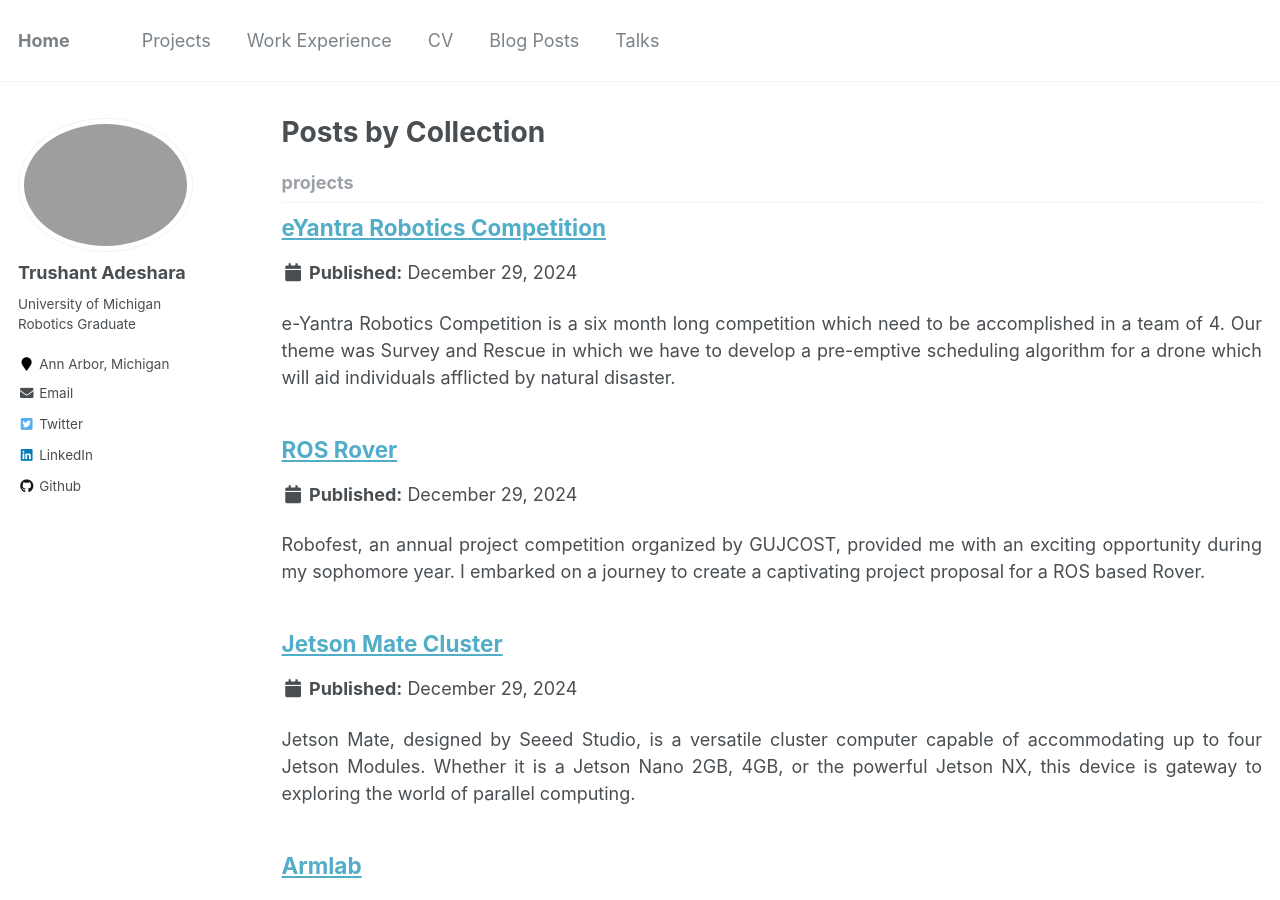
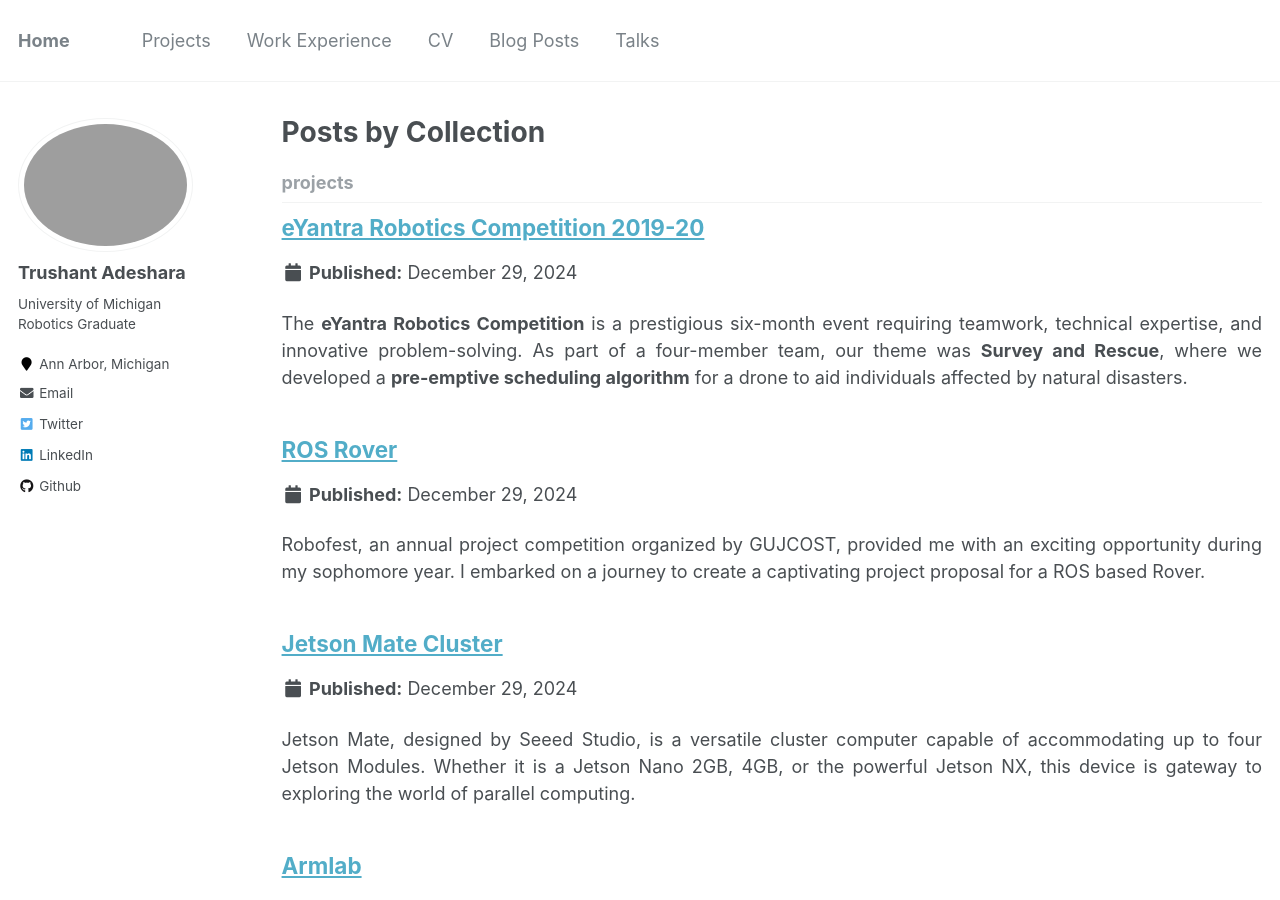
Before and after one commit to trushant05/trushant05.github.io, a Jekyll site: the page built from _pages/collection-archive.html, in a window 1280 px wide and 900 px high. Built offline with Jekyll 4.4.1, drawn with Linux system fonts in a browser that asks for light colours; part of the change alters nothing that is shown.

Commit message:
update eYantra Robotics Competition project section

```diff
--- a/_projects/project-1.md
+++ b/_projects/project-1.md
@@ -1,48 +1,43 @@
 ---
-title: "eYantra Robotics Competition"
+title: "eYantra Robotics Competition 2019-20"
 collection: projects
 ---
 
 <p style="text-align: justify">
-e-Yantra Robotics Competition is a six month long competition which need to be accomplished in a team of 4. Our theme was Survey and Rescue in which we have to develop a pre-emptive scheduling algorithm for a drone which will aid individuals afflicted by natural disaster.</p>
+The <b>eYantra Robotics Competition</b> is a prestigious six-month event requiring teamwork, technical expertise, and innovative problem-solving. As part of a four-member team, our theme was <b>Survey and Rescue</b>, where we developed a <b>pre-emptive scheduling algorithm</b> for a drone to aid individuals affected by natural disasters.</p>
 
 <p style="text-align: justify">
-<b>Task 0</b> was setting up the system with Gazebo simulator. Other software we used was ROS (Robot Operating System) Kinetic and underlying operating system was Ubuntu 16.04. Primary language of implementation was Python. After setup was done, we received Task 1 which was as follow:</p>
+Our journey began with <b>Task 0</b>, setting up a simulation environment using <b>Gazebo, ROS Kinetic,</b> and <b>Ubuntu 16.04</b>, with <b>Python</b> as the primary implementation language. Subsequent tasks included:</p>
 
 <p style="text-align: justify">
-<b>Task 1.1</b> - Position hold of the drone in a simulation
-	   The drone should hold its position in the given simulation scene at the given point [2, 2, 20] using the PID control algorithm.
+<b>Task 1.1</b> - Implementing <b>position hold</b> for the drone at a specific point [2, 2, 20] using a <b>PID control algorithm</b> in simulation.
 </p>
 
 <p style="text-align: justify">
 <iframe width="560" height="315" src="https://www.youtube.com/embed/xRDrj8BBL4Y?si=0mCUtrI0Pf1qUYVv" title="YouTube video player" frameborder="0" allow="accelerometer; autoplay; clipboard-write; encrypted-media; gyroscope; picture-in-picture; web-share" allowfullscreen></iframe></p>
 
 <p style="text-align: justify">
-<b>Task 1.2</b> - Waypoint navigation of the drone in a simulation
-	   The drone should visit the given waypoint coordinates in the simulation using the PID control algorithm. Waypoints are in the form (x, y, z).
-	   [(0.2, 0, 23), (3.5, -3.3, 23), (-4.4, -4.6, 20.7), (-6.0, 6.3, 18.3), (5.0, 5.3, 16.3)]
-</p>
+<b>Task 1.2</b> - Programming <b>waypoint navigation</b> for the drone to traverse a set of 3D coordinates using the PID controller. Waypoints are in the form (x, y, z).</p>
 
 <p style="text-align: justify">
 <iframe width="560" height="315" src="https://www.youtube.com/embed/p4Qnun8-WfE?si=4zsKicBg2dkS9Vfi" title="YouTube video player" frameborder="0" allow="accelerometer; autoplay; clipboard-write; encrypted-media; gyroscope; picture-in-picture; web-share" allowfullscreen></iframe></p>
 
 <p style="text-align: justify">
-Once the simluation was complete, we were given physical hardware to implement. Alongwith that we were provided with an overhead camera, RGB LED as beacon and we used WayCon Marker to locate drone through the camera after its calibration.</p>
+After completing simulations, we transitioned to physical hardware, where we integrated an overhead camera, an RGB LED as a beacon, and a WayCon Marker for drone localization after camera calibration.</p>
 
 <p style="text-align: justify">
-In the final task a random sequence was given for three colors, each indicating a specific service with a priority level. There were three colors:</p>
-- Red - Rescue
-- Green - Food
-- Blue - Medicine
-
+In the final task, we tackled dynamic challenges involving <b>three priority-based services</b>:</p>
+<ul>
+ <li> <b>Red (Rescue)</b> - Highest priority, requiring the drone to return to the homing position after service. </li>
+ <li> <b> Blue (Medicine)</b> - Medium priority. </li>
+ <li> <b> Green (Food)</b> - Lowest priority. </li>
+</ul>
 
 <p style="text-align: justify">
-Highest priority was given to Rescue (Red) but to accomplish that the drone has to visit homing position after the service. Second priority was given to Medicine (Blue) and last one to Food (Green). I alongside my team first tuned the PID algorithm for the physical drone and later on developed a pre-emptive schedluing algorithm. Overall it was a rewarding experience filled with sleepless nights and managing exams with task submission deadlines. One hardship I faced was that the team constituted of four individuals but half way through we were just two remaining.</p>
-
-
+To succeed, we fine-tuned the PID algorithm for the physical drone and developed a pre-emptive scheduling algorithm to manage tasks effectively.</p>
 
 <p style="text-align: justify">
 <iframe width="560" height="315" src="https://www.youtube.com/embed/91-KuGHN9CY?si=PXUnFKIFkjv-0yfb" title="YouTube video player" frameborder="0" allow="accelerometer; autoplay; clipboard-write; encrypted-media; gyroscope; picture-in-picture; web-share" allowfullscreen></iframe></p>
 
 <p style="text-align: justify">
-This was my first thorough experience working with ROS. Even with the challenges our team managed to rank 6th nationwide. I am grateful to eYantra for providing me this opportunity and especially to Prof. Kavi Arya, the man behind the initiative.</p>
+Despite unforeseen challenges—such as losing half of our team midway through the competition—we persevered and secured <b>6th place nationwide</b>. This project provided my first comprehensive experience with <b>ROS</b>, taught me resilience under pressure, and reinforced the value of teamwork. I remain deeply grateful to <b>eYantra</b> and <b>Prof. Kavi Arya</b> for this incredible learning opportunity.</p>
```
Also changed, not shown: 5 other files.
